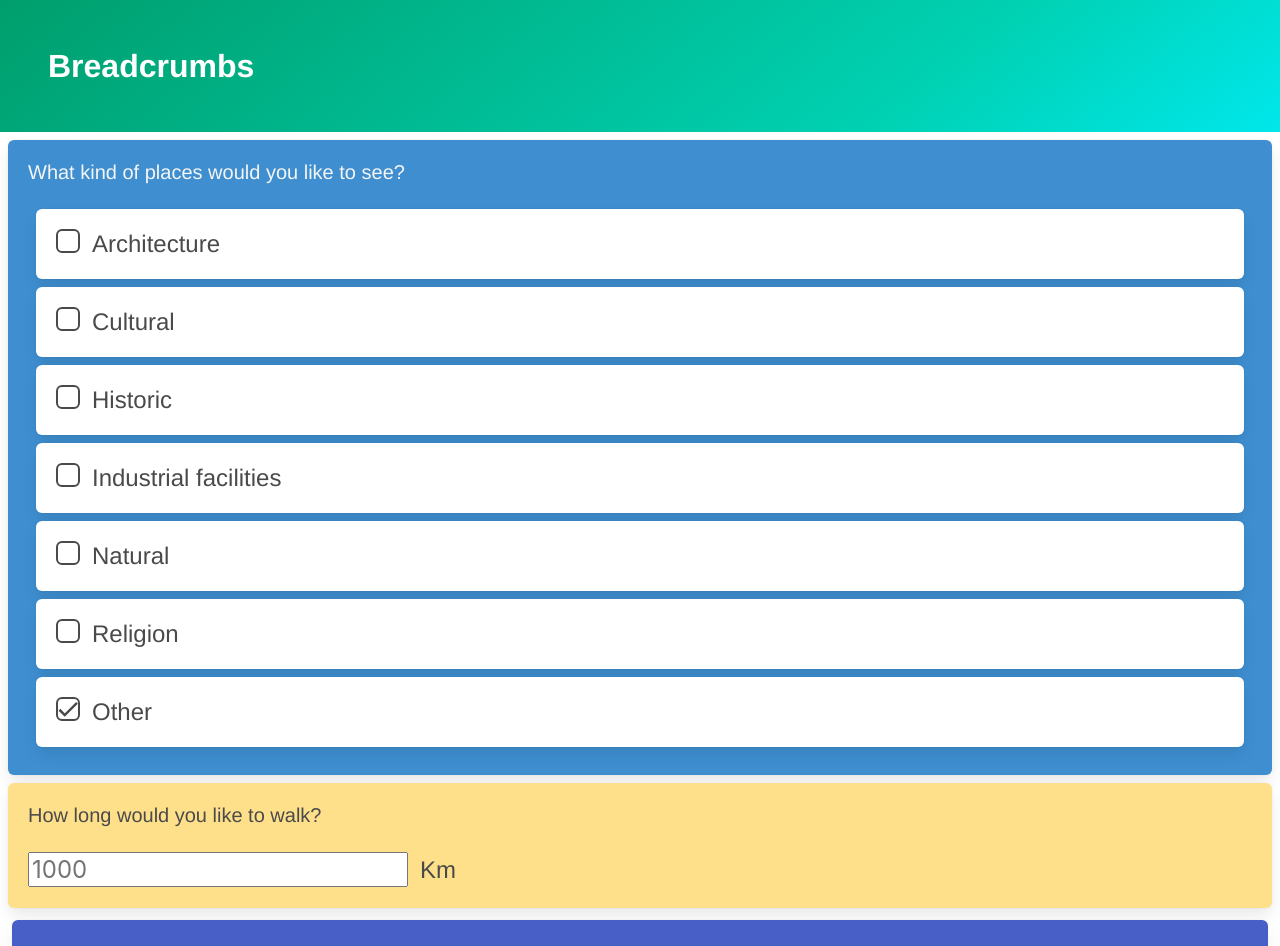
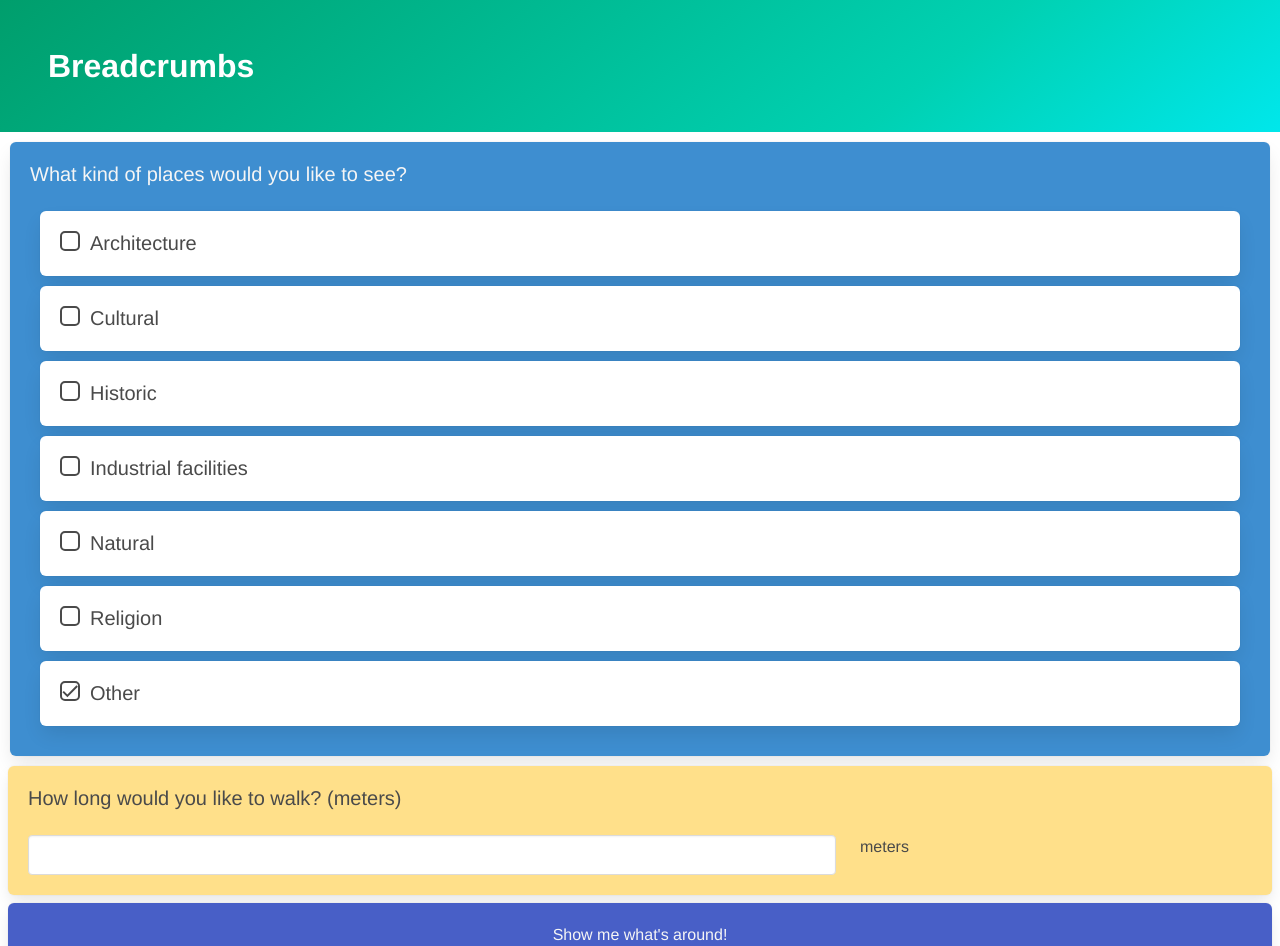
Before and after one commit to pinusc/breadcrumbs, a Vue app in the folder vue/: page /Start in a window 1280 px wide. Shown: the top 946 px of the page. Built offline with nearby package versions, Linux system fonts and the light colour scheme.

Commit message:
style changes to Start

```diff
--- a/vue/src/views/Start.vue
+++ b/vue/src/views/Start.vue
@@ -5,7 +5,7 @@
               <h1 class=title>Breadcrumbs</h1>
           </div>
       </section>
-      <div class="box has-background-info">
+      <div class="box has-background-info is-size-5">
           <h1 class="subtitle has-text-light">What kind of places would you like to see?</h1>
           <ul id=categories-list>
               <li v-for="i in categories.length" :key=i>
@@ -25,11 +25,19 @@
           </ul>
       </div>
       <div id="walk-distance-box" class="box has-background-warning">
-          <h1 class="subtitle">How long would you like to walk?</h1>
-          <label>
-              <input type="number" v-model="maxWalkDistance" placeholder=1000>
-              <span>Km</span>
-          </label>
+
+          <h1 class="subtitle">How long would you like to walk? (meters)</h1>
+        <div class="columns">
+
+           <div class="column is-two-thirds">
+                <input class="input" type="number" v-model="maxWalkDistance" value=1000>
+           </div>
+           <div class="column is-one-third">
+                <p>meters</p>
+           </div>
+
+        </div>
+
       </div>
       <div id=next-page class="box has-background-link has-text-light has-text-centered">
           <router-link class="has-text-light" to="/ChooseNextVenue">Show me what's around!</router-link>
@@ -67,24 +75,15 @@ export default {
 }
 
 #walk-distance-box label {
-    font-size: 1.5rem;
-    input {
-        font-size: 1.5rem;
-    }
     span {
         margin-left: 0.5em;
     }
-}
-
-#next-page {
-    font-size: 1.5rem;
 }
 
 .checkbox {
     display: grid;
     grid-template-columns: min-content auto;
     grid-gap: 0.5em;
-    font-size: 1.5rem;
     color: var(--color);
 }
 
```
